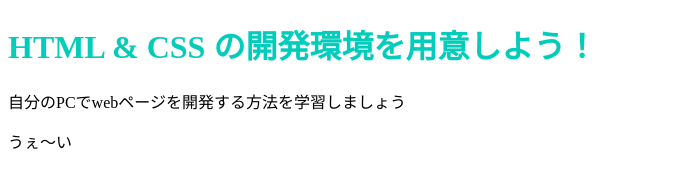
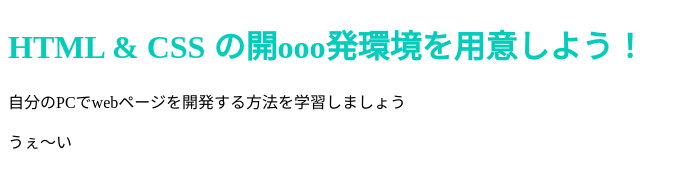
Before and after one commit to shyumai/shyumai.github.io, a plain HTML site: page index.html in a window 1280 px wide. Shown: the whole page, without its empty margins (0-688 px from the left). Drawn offline with Linux system fonts and the light colour scheme.

Commit message:
Update index.html

```diff
--- a/index.html
+++ b/index.html
@@ -6,7 +6,7 @@
     <link rel="stylesheet" href="stylesheet.css">
   </head>
   <body>
-    <h1 class="title">HTML & CSS の開発環境を用意しよう！</h1>
+    <h1 class="title">HTML & CSS の開ooo発環境を用意しよう！</h1>
     <p>自分のPCでwebページを開発する方法を学習しましょう</p>
     <p>うぇ～い</p>
   </body>
```
